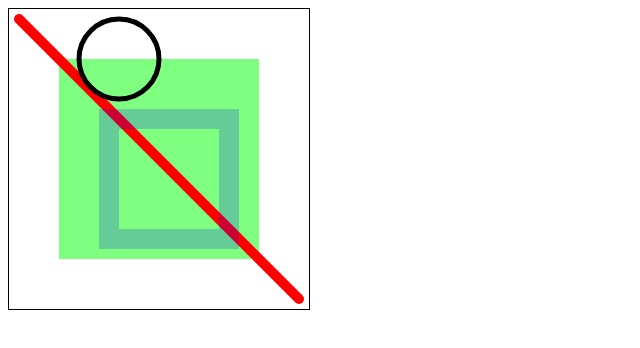
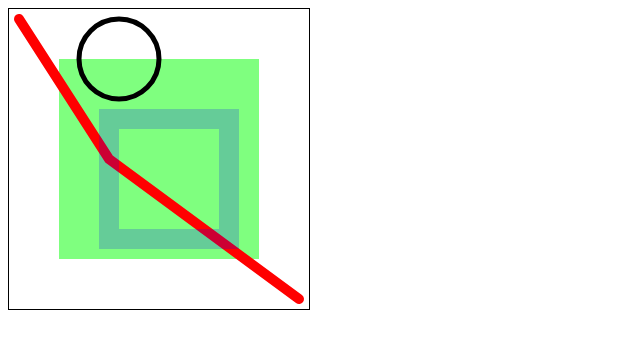
Before and after one commit to Koijari/Canvas-API, a plain HTML site: page index.html in a window 1280 px wide. Shown: the whole page, without its empty margins (0-640 px from the left). Drawn offline with Linux system fonts and the light colour scheme.

Commit message:
lisätty suoraan mutka

```diff
--- a/index.html
+++ b/index.html
@@ -14,8 +14,9 @@
         const ctx = canvas.getContext("2d"); //for tools (properties and methods)
         ctx.fillStyle = "rgb(0 255 0 / 50%)"; // objektin täyttöväri + läpinäkyvyys
         ctx.fillRect(50,50,200,200); //method fillRect(x, y, width, height)
-        ctx.beginPath() //uusi polku
+        ctx.beginPath() //uusi tehtävä
         ctx.moveTo(10, 10) // alkupiste
+        ctx.lineTo(100, 150) // välipiste
         ctx.lineTo(290, 290) // loppupiste
         ctx.lineWidth = 10 // viivanpaksuus
         ctx.strokeStyle = 'red' // väri
@@ -25,7 +26,7 @@
     <script>
         const canvas1 = document.getElementById("miunCanvas"); //pick element
         const ctx1 = canvas1.getContext("2d"); //for tools (properties and methods)
-        ctx1.beginPath() //uusi polku
+        ctx1.beginPath() //uusi tehtävä
         ctx1.arc(110, 50, 40, 0, 2 * Math.PI); // ympyrä
         ctx1.lineWidth = 5;
         ctx1.strokeStyle = 'black'
```
